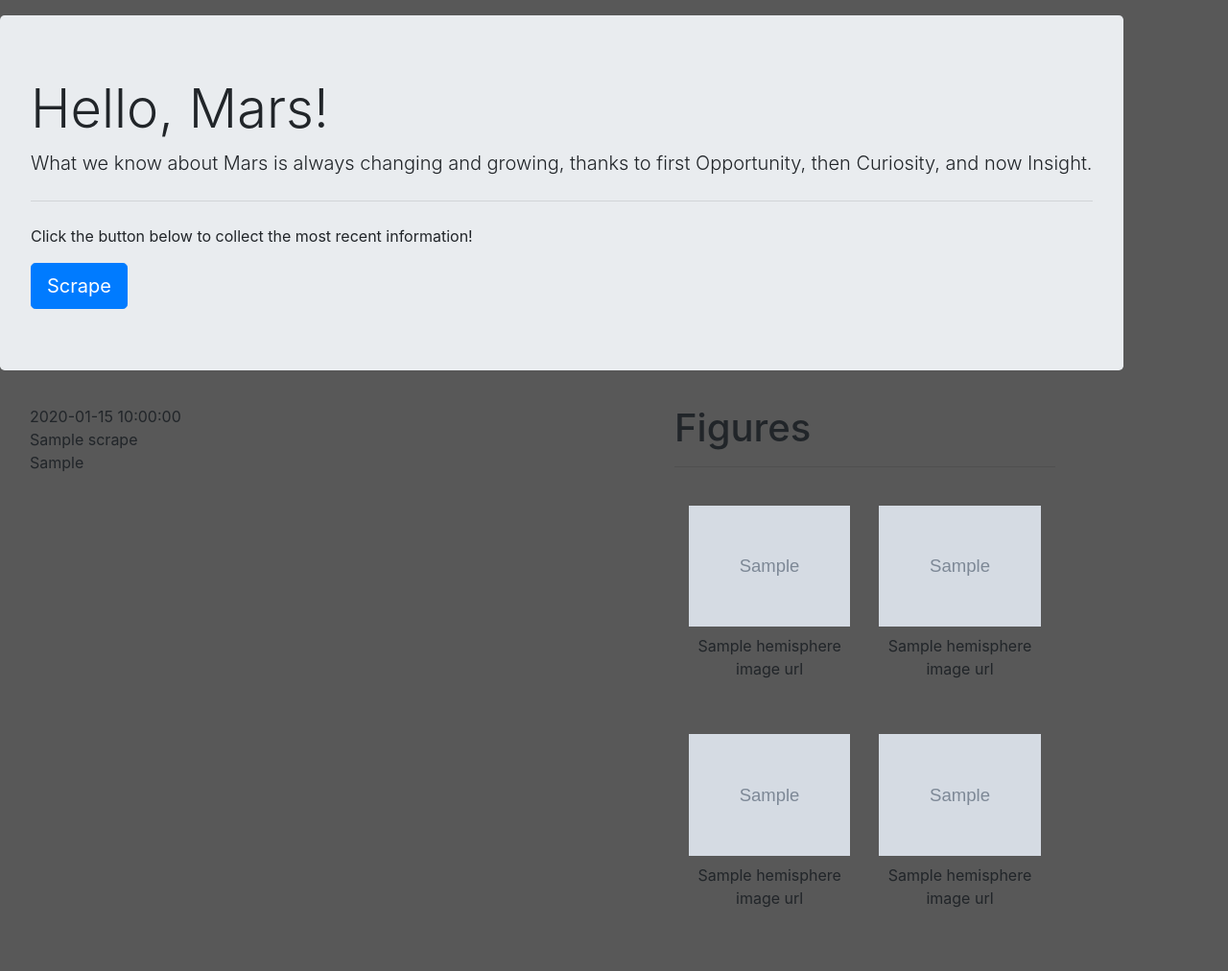
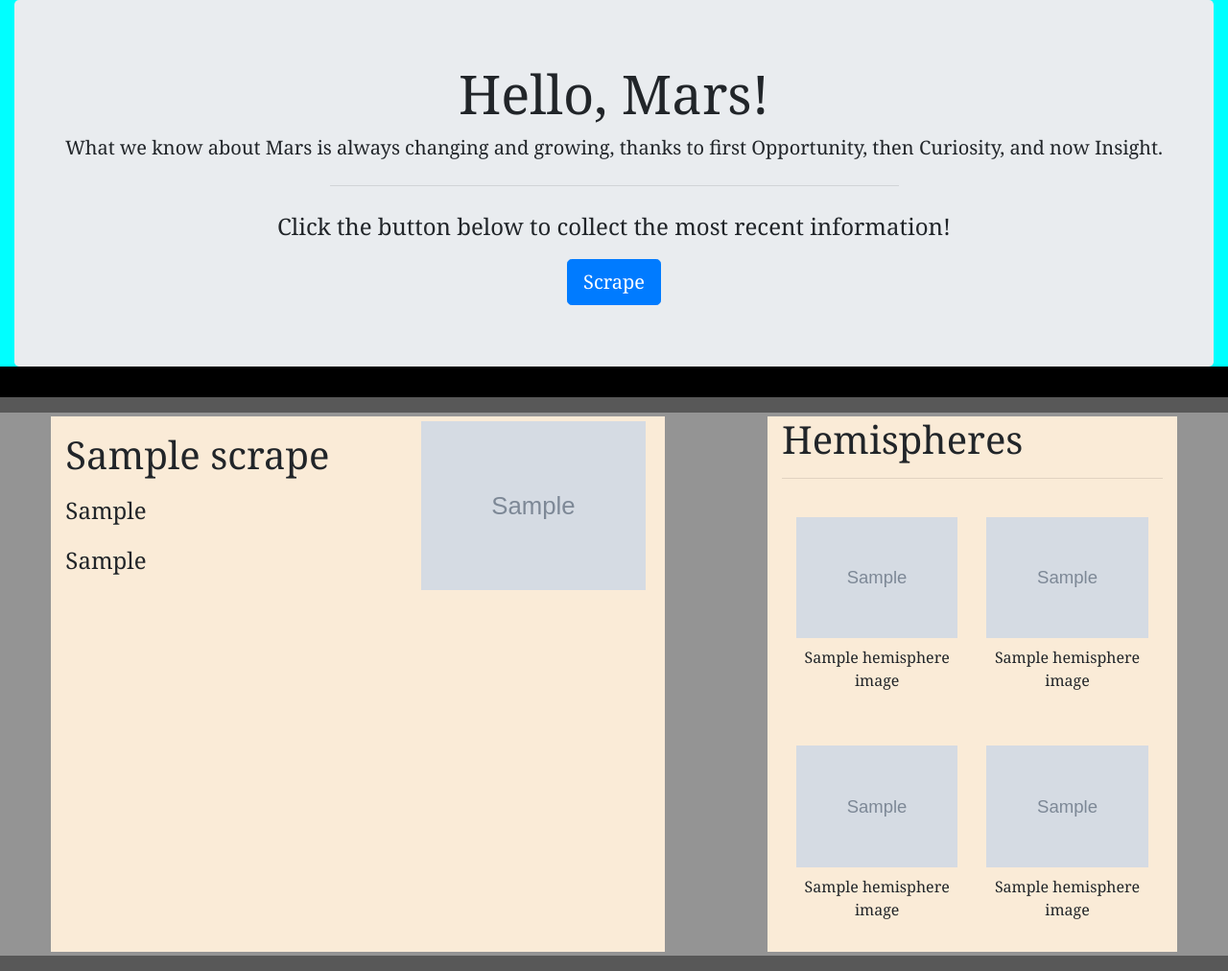
Before and after one commit to xsarinix/mission-to-mars, a Flask app: template templates/index.html in a window 1280 px wide. Shown: the whole page at 96% size. Before the commit the page ends 945 px from the top, so only its background shows below. Run offline with Flask 2, Linux system fonts and the light colour scheme; the template is opened without the code that fills it: most values are stand-ins (such as "Sample title", 1, 10 or a date in 2020); grey boxes marked "Sample" are stand-in pictures; some libraries are stand-ins or nearby versions.

Commit message:
News, image, and table

```diff
--- a/scrape_mars.py
+++ b/scrape_mars.py
@@ -101,7 +101,8 @@
     facts_url = "https://space-facts.com/mars/"
     facts_table = pd.read_html(facts_url)
     facts_df = facts_table[0]
-    facts_html = facts_df.to_html(header = False, index = False).replace("\n", "")
+    facts_df=facts_df.set_index(0)
+    facts_html = facts_df.to_html(header = False, index_names=False).replace("\n", "")
     # Update dictionary
     scrape_dict["mars_facts"] = facts_html
 
--- a/templates/index.html
+++ b/templates/index.html
@@ -7,131 +7,58 @@
 
     <!-- Bootstrap CSS -->
     <link rel="stylesheet" href="https://stackpath.bootstrapcdn.com/bootstrap/4.2.1/css/bootstrap.min.css" integrity="sha384-GJzZqFGwb1QTTN6wy59ffF1BuGJpLSa9DkKMp0DgiMDm4iYMj70gZWKYbI706tWS" crossorigin="anonymous">
-    <!-- <link rel="stylesheet" type="text/css" href="style.css"> -->
+    <link rel="stylesheet" type="text/css" href="style.css">
 
     <title>MARS!</title>
   </head>
+  <header class="container-fluid" style="background-color: aqua">
+    <div class="jumbotron" style="text-align: center;">
+        <h1 class="display-4">Hello, Mars!</h1>
+        <p class="lead">What we know about Mars is always changing and growing, thanks to first Opportunity, then Curiosity, and now Insight.</p>
+        <hr class="my-4" style="width: 50%;">
+        <p>Click the button below to collect the most recent information!</p>
+        <a class="btn btn-primary btn-lg" href="/scrape" role="button">Scrape</a>
+    </div>
+  </header>
   <body style="background-color: black;">
-
-    <!-- <nav class="navbar navbar-expand-lg navbar-light bg-light py-0">
-        <a class="navbar-brand p-2 ml-3 my-0" href="index.html" style="background-color:darkcyan; color:white;"><h3>Latitude <span class="sr-only">(current)</span></h3></a>
-        <button class="navbar-toggler" type="button" data-toggle="collapse" data-target="#navbarSupportedContent" aria-controls="navbarSupportedContent" aria-expanded="false" aria-label="Toggle navigation">
-            <span class="navbar-toggler-icon"></span>
-        </button>
-        <div class="collapse navbar-collapse" id="navbarSupportedContent">
-            <ul class="navbar-nav ml-auto">
-                <li class="nav-item active dropdown">
-                    <a class="nav-link dropdown-toggle" href="#" id="navbarDropdown" role="button" data-toggle="dropdown" aria-haspopup="true" aria-expanded="false">
-                    Plots
-                    </a>
-                    <div class="dropdown-menu" aria-labelledby="navbarDropdown">
-                        <a class="dropdown-item" id="max-temp-link" href="max_temp.html">Max Temperature</a>
-                        <a class="dropdown-item" href="humidity.html">Humidity</a>
-                        <a class="dropdown-item" href="cloudiness.html">Cloudiness</a>
-                        <a class="dropdown-item" href="wind_speed.html">Wind Speed</a>
-                    </div>
-                </li>
-                <li class="nav-item active">
-                    <a class="nav-link" href="comparisons.html">Comparisons</a>
-                </li>
-                <li class="nav-item active">
-                    <a class="nav-link" href="data.html">Data</a>
-                </li>
-            </ul>
-        </div>
-    </nav>
-         -->
     <div class="container-fluid py-3" style="background-color: #585858;">
-        <div class="row">
-            <div class="jumbotron">
-                <h1 class="display-4">Hello, Mars!</h1>
-                <p class="lead">What we know about Mars is always changing and growing, thanks to first Opportunity, then Curiosity, and now Insight.</p>
-                <hr class="my-4">
-                <p>Click the button below to collect the most recent information!</p>
-                <a class="btn btn-primary btn-lg" href="/scrape" role="button">Scrape</a>
+        <div class="row justify-content-around" style="background-color: #949494;">
+            <div class="col-lg-6 col-sm-12 mx-3 my-1" style="background-color: antiquewhite">
+                <img src="{{scrapes[0].featured_image}}" alt="Featured Image" style="width: 40%; float: right; padding: 5px;">
+                <section class="news-block">
+                    <p><h1>{{scrapes[0].mars_news_title}}</h1></p>
+                    <p style="font-size: 24px;">{{scrapes[0].mars_news_p}}</p>
+                    {{scrapes[0].mars_facts|safe}}
+                </section>
             </div>
-        </div>
-        <div class="row">
-            <div class="col-lg-6 col-sm-12 mx-3 my-1">
-                <div>{{ scrapes[0].scrape_time }}</div>
-                <div>{{ scrapes[0].mars_news_title }}</div>
-                <div>{{ scrapes[0].mars_news_p }}</div>
-            </div>
-            <div class="col-lg-4 col-sm-12 mx-3 my-1">
-                <h1>Figures</h1>
+            <div class="col-lg-4 col-sm-12 mx-3 my-1" style="background-color: antiquewhite">
+                <h1>Hemispheres</h1>
                 <hr>
                 <div class="container py-1">
                     <div class="row py-1">
                         <div class="col-md-6 col-sm-12 py-3">
-                            <img src="{{ scrapes[0].hemisphere_image_urls[0].url }}" class="img-fluid" alt="{{ scrapes[0].hemisphere_image_urls[0].title }}">
-                            <section class="text-center p-2" style="font-size: 16px;">{{ scrapes[0].hemisphere_image_urls[0].title }}</section>
+                            <img src="{{ scrapes[0].hemisphere_images[0].url }}" class="img-fluid" alt="{{ scrapes[0].hemisphere_images[0].title }}">
+                            <section class="text-center p-2" style="font-size: 16px;">{{ scrapes[0].hemisphere_images[0].title }}</section>
                         </div>
                         <div class="col-md-6 col-sm-12 py-3">
-                            <img src="{{ scrapes[0].hemisphere_image_urls[1].url }}" class="img-fluid" alt="{{ scrapes[0].hemisphere_image_urls[1].title }}">
-                            <section class="text-center p-2" style="font-size: 16px;">{{ scrapes[0].hemisphere_image_urls[1].title }}</section>
+                            <img src="{{ scrapes[0].hemisphere_images[1].url }}" class="img-fluid" alt="{{ scrapes[0].hemisphere_images[1].title }}">
+                            <section class="text-center p-2" style="font-size: 16px;">{{ scrapes[0].hemisphere_images[1].title }}</section>
                         </div>
                     </div>
                 </div>
                 <div class="container py-1">
                     <div class="row py-1">
                         <div class="col-md-6 col-sm-12 py-3">
-                            <img src="{{ scrapes[0].hemisphere_image_urls[2].url }}" class="img-fluid" alt="{{ scrapes[2].hemisphere_image_urls[0].title }}">
-                            <section class="text-center p-2" style="font-size: 16px;">{{ scrapes[0].hemisphere_image_urls[2].title }}</section>
+                            <img src="{{ scrapes[0].hemisphere_images[2].url }}" class="img-fluid" alt="{{ scrapes[0].hemisphere_images[2].title }}">
+                            <section class="text-center p-2" style="font-size: 16px;">{{ scrapes[0].hemisphere_images[2].title }}</section>
                         </div>
                         <div class="col-md-6 col-sm-12 py-3">
-                            <img src="{{ scrapes[0].hemisphere_image_urls[3].url }}" class="img-fluid" alt="{{ scrapes[0].hemisphere_image_urls[4].title }}">
-                            <section class="text-center p-2" style="font-size: 16px;">{{ scrapes[0].hemisphere_image_urls[3].title }}</section>
+                            <img src="{{ scrapes[0].hemisphere_images[3].url }}" class="img-fluid" alt="{{ scrapes[0].hemisphere_images[3].title }}">
+                            <section class="text-center p-2" style="font-size: 16px;">{{ scrapes[0].hemisphere_images[3].title }}</section>
                         </div>
                     </div>
                 </div>
             </div>
-        </div>
-            <!-- <div class="col-lg-6 col-sm-12 mx-3 my-1" style="background-color: #ffffff;">
-                <h1>Latitude & Weather</h1>
-                <hr>
-                <img id="max-temp-figure" src="max_temp.png" alt="Graph" class="img-fluid" style="width: 50%;">
-                <section id="summary-text">
-                    <p>Conventional wisdom states that as you get closer to the equator, the weather gets warmer. But how do we really know? Data's true power lies in its ability to answer questions definitively. This project uses the citipy Python library and data pulled from the OpenWeatherMap API to visualize the weather of over 500 cities across the globe to answer this question.</p>
-                    <p>I generated 1500 random latitudes and longitudes with numpy. Using citipy, these coordinates were matched to the nearest city, with duplicates being dropped, resulting in 618 unique cities. The most recent measurements of cloudiness, humidity, wind speed, and high temperature were then pulled by city and country using the OpenWeatherMap API, skipping unfound cities, for a final count of 536 cities.</p>
-                    <p>The figures to the right are the results of comparing latitude to the four metrics above using matplotlib. Detailed analysis for each plot can be accessed by clicking on the figure or from the Plots dropdown in the navigation bar. An analysis of all graphs can be found under the comparisons page, and the data used for the analysis can be found under the data tab.</p>
-                </section>
-            </div>
-            <div class="col-lg-4 col-sm-12 mx-3 my-1" style="background-color: #ffffff;">
-                <h1>Figures</h1>
-                <hr>
-                <div class="container py-1">
-                    <div class="row py-1">
-                        <div class="col-md-6 col-sm-12 py-3">
-                            <a href="cloudiness.html">
-                                <img src="cloudiness.png" class="img-fluid" alt="Cloudiness">
-                                <section class="text-center p-2" style="font-size: 16px;">Cloudiness</section>
-                            </a>
-                        </div>
-                        <div class="col-md-6 col-sm-12 py-3">
-                            <a href="humidity.html">
-                                <img src="humidity.png" class="img-fluid" alt="Humidity">
-                                <section class="text-center p-2" style="font-size: 16px;">Humidity</section>
-                            </a>
-                        </div>
-                    </div>
-                </div>
-                <div class="container py-1">
-                    <div class="row py-1">
-                        <div class="col-md-6 col-sm-12 py-3">
-                            <a href="wind_speed.html">
-                                <img src="wind_speed.png" class="img-fluid" alt="Wind Speed">
-                                <section class="text-center p-2" style="font-size: 16px;">Wind Speed</section>
-                            </a>
-                        </div>
-                        <div class="col-md-6 col-sm-12 py-3">
-                            <a href="max_temp.html">
-                                <img src="max_temp.png" class="img-fluid" alt="Max Temp">
-                                <section class="text-center p-2" style="font-size: 16px;">Max Temp</section>
-                            </a>
-                        </div>
-                    </div>
-                </div>
-            </div> -->
         </div>
     </div>
 
```
Also changed, not shown: style.css (+6 -30 lines), 1 other file.
